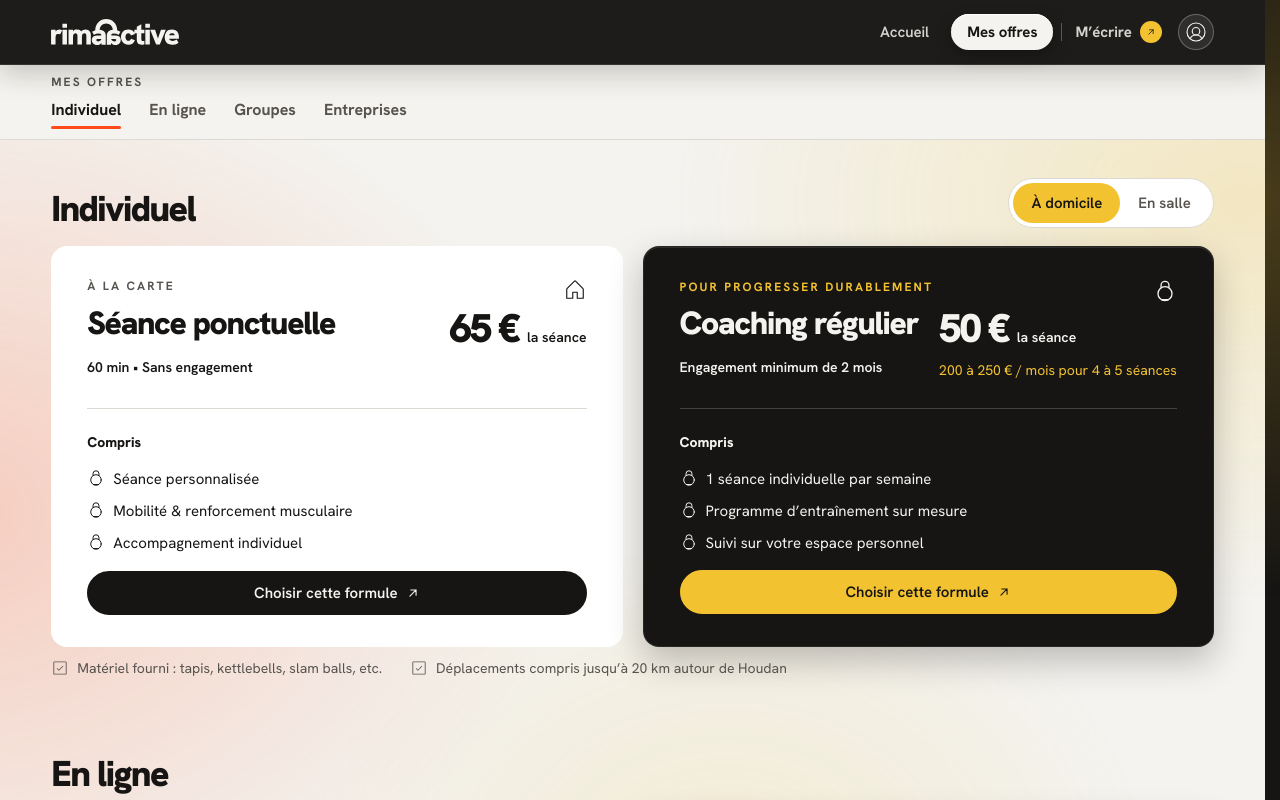
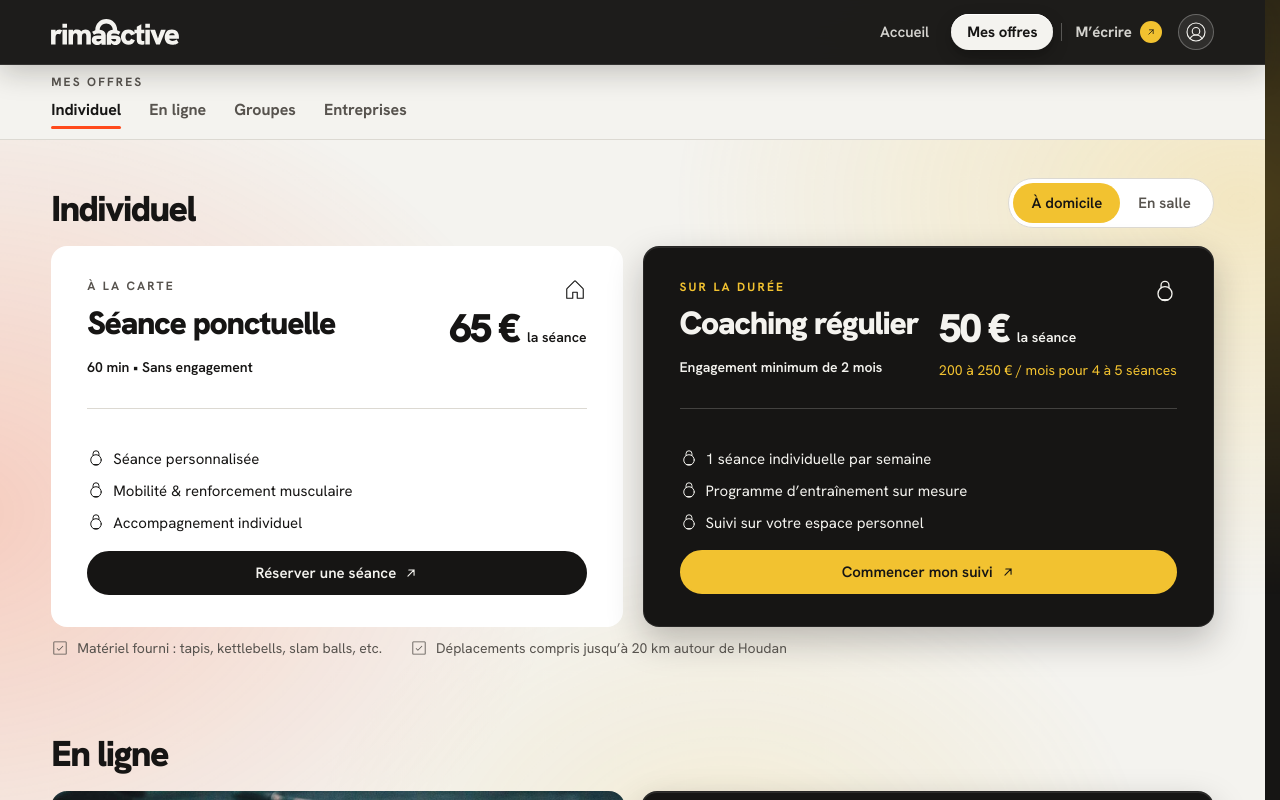
Before and after one commit to thomasroulland/rimaactive, a React (Vite) app: page /offres in a window 1280 px wide. Shown: the part 1-801 px from the top of the page. Built offline with nearby package versions, Linux system fonts and the light colour scheme.

Commit message:
Mes offres : plus de mot « Compris » (le trait reste), boutons « Réserver une séance » et « Commencer mon suivi », surtitre « Sur la durée »
Co-Authored-By: Claude Opus 5.5 <noreply@anthropic.com>
Claude-Session: https://claude.ai/code/session_01J8BpjS9NsTda4UHEMLi6pS

```diff
--- a/src/components/PageService.jsx
+++ b/src/components/PageService.jsx
@@ -98,7 +98,8 @@ export function CarteOffre({ f, grisee, onOuvrir, contexte, direct = false }) {
           </div>
         ))}
       </div>}
-      {f.titrePoints && <p className="offre__titre-points">{f.titrePoints}</p>}
+      {/* plus de mot « Compris » au-dessus de la liste (Marie, 17 novembre 2026) : l'élément reste, vide, pour garder le trait de séparation et la rangée */}
+      {f.points && <p className="offre__titre-points" aria-hidden={f.titrePoints ? undefined : true}>{f.titrePoints ?? ''}</p>}
       {f.points && (
         <ul className="offre__points">
           {f.points.map((point) => (
--- a/src/pages/EnLigne.jsx
+++ b/src/pages/EnLigne.jsx
@@ -21,7 +21,6 @@ export const PAGE = {
       infos: 'Minimum 2\u00a0mois',
       // prix et « Compris » de Marie (PDF du 16 novembre 2026)
       tarifs: [{ montant: '45\u00a0€', apres: 'par mois', detail: 'soit 90\u00a0€ les 2\u00a0mois' }],
-      titrePoints: 'Compris',
       points: ['Programme sur mesure', 'Bilan et ajustements chaque semaine', 'Suivi sur votre espace en ligne'],
       sombre: true,
     },
--- a/src/pages/Entreprises.jsx
+++ b/src/pages/Entreprises.jsx
@@ -19,7 +19,6 @@ export const PAGE = {
       surtitre: 'Jusqu’à 16 personnes',
       infos: '60\u00a0min • Ponctuel ou régulier',
       tarifs: [{ montant: 'Sur devis', detail: '(selon les besoins)' }],
-      titrePoints: 'Compris',
       // « Compris » de Marie (PDF du 16 novembre 2026) ; carte sur fond noir
       points: ['Réveil musculaire & mobilité', 'Renforcement adapté à tous les niveaux', 'Challenge & cohésion d’équipe'],
       sombre: true,
--- a/src/pages/Groupes.jsx
+++ b/src/pages/Groupes.jsx
@@ -20,7 +20,6 @@ export const PAGE = {
       infos: '60\u00a0min • Sans engagement',
       // prix de Marie (PDF du 16 novembre 2026)
       tarifs: [{ montant: '15\u00a0€ à 30\u00a0€', apres: 'par personne', detail: '(selon la taille du groupe)' }],
-      titrePoints: 'Compris',
       // intitulés courts de Marie sur la carte ; le détail garde ses explications
       points: [
         ['Mobilité & activation musculaire', 'Un réveil articulaire et musculaire ciblé que nous faisons ensemble pour préparer le corps à l’effort en toute sécurité.'],
--- a/src/pages/Particuliers.jsx
+++ b/src/pages/Particuliers.jsx
@@ -24,12 +24,12 @@ export const PAGE = {
       // « Pour qui ? » repris des informations du site (provisoire : à remplacer par le texte de Marie)
       pourQui: 'Une personne, chez vous, quel que soit votre niveau.',
       titre: 'Séance ponctuelle',
+      bouton: 'Réserver une séance',
       picto: 'house',
       puce: 'kettlebell',
       surtitre: 'À la carte',
       infos: '60\u00a0min • Sans engagement',
       tarifs: [{ montant: '65\u00a0€', apres: 'la séance' }],
-      titrePoints: 'Compris',
       points: ['Séance personnalisée', 'Mobilité & renforcement musculaire', 'Accompagnement individuel'],
     },
     {
@@ -37,13 +37,13 @@ export const PAGE = {
       // « Pour qui ? » repris des informations du site (provisoire : à remplacer par le texte de Marie)
       pourQui: 'Une personne, chez vous, qui veut progresser durablement : une séance par semaine, deux mois au minimum.',
       titre: 'Coaching régulier',
+      bouton: 'Commencer mon suivi',
       picto: 'kettlebell',
       puce: 'kettlebell',
-      surtitre: 'Pour progresser durablement',
+      surtitre: 'Sur la durée',
       accent: true, // surtitre et ligne sous le prix en jaune (Marie, 17 novembre 2026)
       infos: 'Engagement minimum de 2\u00a0mois',
       tarifs: [{ montant: '50\u00a0€', apres: 'la séance', detail: '200 à 250\u00a0€ / mois pour 4 à 5\u00a0séances' }],
-      titrePoints: 'Compris',
       points: ['1 séance individuelle par semaine', 'Programme d’entraînement sur mesure', 'Suivi sur votre espace personnel'],
       sombre: true,
     },
@@ -52,12 +52,12 @@ export const PAGE = {
       // « Pour qui ? » repris des informations du site (provisoire : à remplacer par le texte de Marie)
       pourQui: 'Une personne, en salle, quel que soit votre niveau.',
       titre: 'Séance ponctuelle',
+      bouton: 'Réserver une séance',
       picto: 'barbell',
       puce: 'barbell',
       surtitre: 'À la carte',
       infos: '60\u00a0min • Sans engagement',
       tarifs: [{ montant: '60\u00a0€', apres: 'la séance' }],
-      titrePoints: 'Compris',
       points: ['Séance personnalisée', 'Mobilité & renforcement musculaire', 'Accompagnement individuel'],
     },
     {
@@ -65,13 +65,13 @@ export const PAGE = {
       // « Pour qui ? » repris des informations du site (provisoire : à remplacer par le texte de Marie)
       pourQui: 'Une personne, en salle, qui veut progresser durablement : une séance par semaine, deux mois au minimum.',
       titre: 'Coaching régulier',
+      bouton: 'Commencer mon suivi',
       picto: 'barbell',
       puce: 'barbell',
-      surtitre: 'Pour progresser durablement',
+      surtitre: 'Sur la durée',
       accent: true, // surtitre et ligne sous le prix en jaune (Marie, 17 novembre 2026)
       infos: 'Engagement minimum de 2\u00a0mois',
       tarifs: [{ montant: '45\u00a0€', apres: 'la séance', detail: '180 à 225\u00a0€ / mois pour 4 à 5\u00a0séances' }],
-      titrePoints: 'Compris',
       points: ['1 séance individuelle par semaine', 'Programme d’entraînement sur mesure', 'Suivi sur votre espace personnel'],
       sombre: true,
     },
--- a/src/styles.css
+++ b/src/styles.css
@@ -2180,3 +2180,6 @@ html:has(.ecran-plein) { scroll-snap-type: none !important; }
 
 /* Mes offres, « Coaching régulier » (Marie, 17 novembre 2026) : surtitre et ligne sous le prix en jaune, sur la carte encre */
 .offre .offre__accent, .offre--sombre .offre__accent { color: var(--jaune); }
+
+/* « Compris » retiré (17 novembre 2026) : il ne reste que le trait de séparation, sans la hauteur d'une ligne de texte */
+.offre__titre-points:empty { font-size: 0; line-height: 0; min-height: 0; }
```
